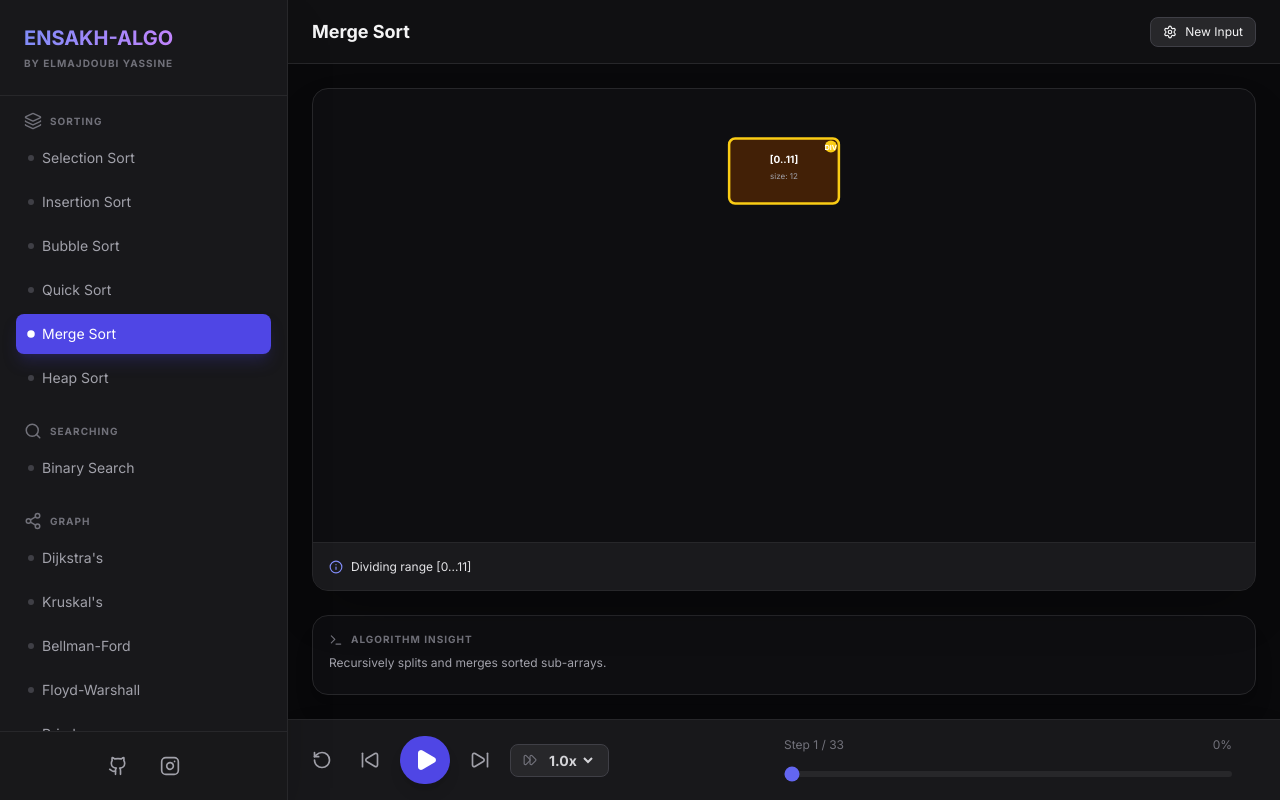
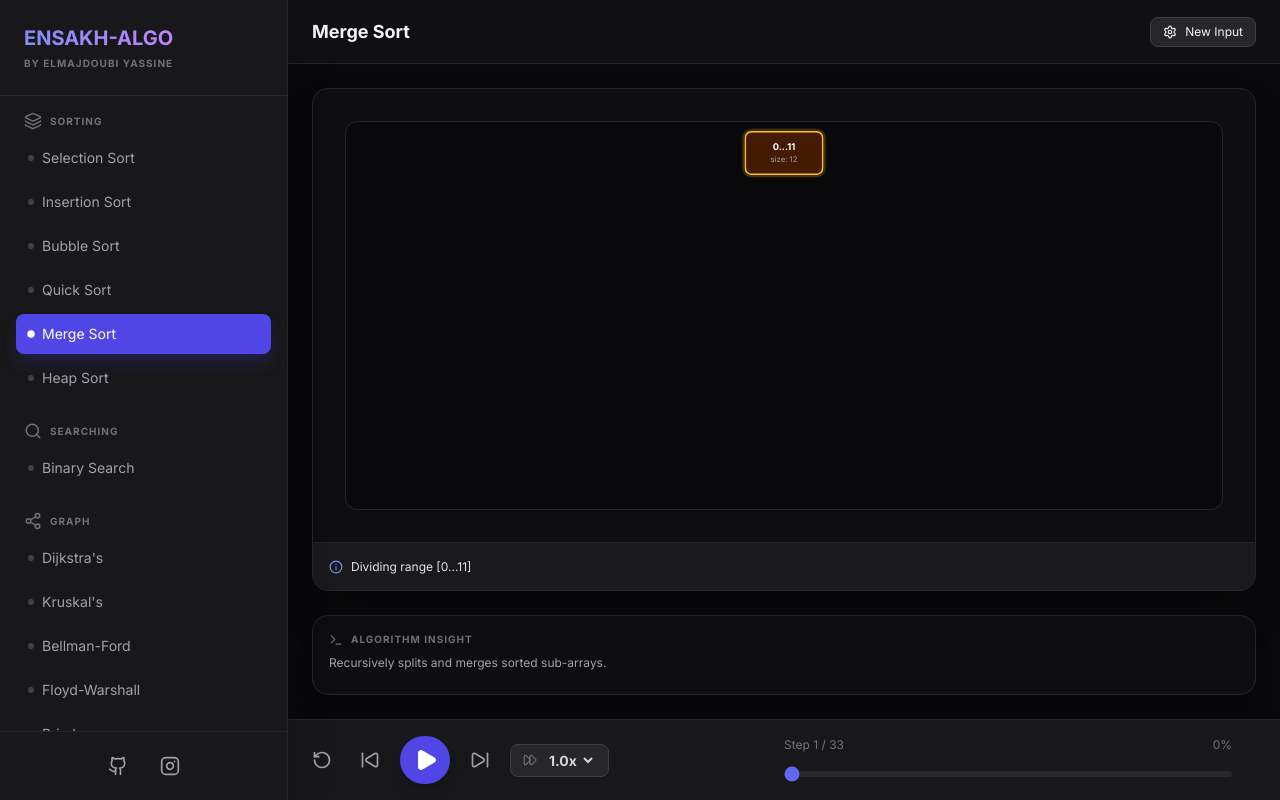
Before and after one commit to itsya-ssine/algo-visualiser, a React (Vite) app: page / in a window 1280 px wide. Both pictures are taken after a click on the button "Merge Sort". Built offline with nearby package versions, Linux system fonts and the light colour scheme.

Commit message:
adjust trees

```diff
--- a/components/Visualizer.tsx
+++ b/components/Visualizer.tsx
@@ -193,10 +193,10 @@ const TreeView: React.FC<{ treeState: TreeNode[] }> = ({ treeState }) => {
   const calculatePositions = (nodes: TreeNode[]): { [key: number]: { x: number; y: number } } => {
     const positions: { [key: number]: { x: number; y: number } } = {};
     const depth = Math.ceil(Math.log2(nodes.length + 1));
-    const horizontalPadding = 40;
+    const horizontalPadding = 20;
     const availableWidth = svgSize.width - horizontalPadding;
-    const baseOffset = availableWidth / 4;
-    const minXOffset = Math.max(25, svgSize.width / 20);
+    const baseOffset = availableWidth / 3.8;
+    const minXOffset = Math.max(20, svgSize.width / 20);
 
     const traverse = (idx: number, xPos: number, yPos: number, xOffset: number) => {
       if (idx >= nodes.length) return;
@@ -281,18 +281,20 @@ const TreeView: React.FC<{ treeState: TreeNode[] }> = ({ treeState }) => {
 };
 
 const MergeView: React.FC<{ mergeState: { nodes: MergeNode[]; array: number[] } }> = ({ mergeState }) => {
-  const { nodes, array } = mergeState;
-  const containerRef = React.useRef<HTMLDivElement>(null);
+  const { nodes } = mergeState;
   const svgRef = React.useRef<SVGSVGElement>(null);
   const [svgSize, setSvgSize] = React.useState({ width: 800, height: 600 });
-  const [isMobile, setIsMobile] = React.useState(window.innerWidth < 768);
+  const [isMobile, setIsMobile] = React.useState(typeof window !== 'undefined' && window.innerWidth < 768);
 
+  // Responsive logic
   React.useEffect(() => {
     const updateSize = () => {
       setIsMobile(window.innerWidth < 768);
       if (svgRef.current?.parentElement) {
-        const parent = svgRef.current.parentElement;
-        setSvgSize({ width: parent.clientWidth, height: parent.clientHeight - 60 });
+        setSvgSize({
+          width: svgRef.current.parentElement.clientWidth,
+          height: Math.max(500, svgRef.current.parentElement.clientHeight)
+        });
       }
     };
     updateSize();
@@ -300,92 +302,96 @@ const MergeView: React.FC<{ mergeState: { nodes: MergeNode[]; array: number[] }
     return () => window.removeEventListener('resize', updateSize);
   }, []);
 
+  // Constants
   const maxLevels = Math.max(...nodes.map(n => n.level), 0) + 1;
-  const levelHeight = Math.max(isMobile ? 70 : 90, svgSize.height / (maxLevels + 0.5));
-  const nodeWidth = isMobile ? Math.max(60, Math.min(90, svgSize.width / 10)) : Math.max(80, Math.min(120, svgSize.width / 8));
-  const nodeHeight = isMobile ? 50 : 65;
-  const fontSize = isMobile ? Math.max(8, Math.min(11, svgSize.width / 110)) : Math.max(10, Math.min(13, svgSize.width / 95));
-  const detailFontSize = isMobile ? Math.max(6, Math.min(8, svgSize.width / 140)) : Math.max(8, Math.min(10, svgSize.width / 120));
-  const strokeWidth = Math.max(2, svgSize.width / 350);
+  const paddingY = 40;
+  const levelHeight = (svgSize.height - paddingY * 2) / (maxLevels || 1);
+  const nodeWidth = isMobile ? 70 : 100;
+  const nodeHeight = isMobile ? 45 : 55;
 
-  const calculateNodeX = (node: MergeNode) => {
-    const spread = svgSize.width / (Math.pow(2, node.level) + 1);
-    const indexAtLevel = nodes.filter(n => n.level === node.level).findIndex(n => n.id === node.id);
-    return spread * (indexAtLevel + 1);
+  // Better X calculation: Centers nodes based on the count at that specific level
+  const getX = (node: MergeNode) => {
+    const levelNodes = nodes
+      .filter(n => n.level === node.level)
+      .sort((a, b) => a.left - b.left);
+
+    const count = levelNodes.length;
+    const idx = levelNodes.findIndex(n => n.id === node.id);
+
+    // Spread nodes evenly across the width
+    const spacing = svgSize.width / (count + 1);
+    return spacing * (idx + 1);
   };
 
-  const getStateLabel = (state?: string) => {
-    if (state === 'dividing') return 'DIV';
-    if (state === 'merging') return 'MRG';
-    if (state === 'completed') return 'OK';
-    return '';
+  const getStatusColors = (state?: string) => {
+    switch(state) {
+      case 'dividing': return { stroke: '#fbbf24', fill: '#451a03', glow: 'rgba(251, 191, 36, 0.4)' };
+      case 'merging': return { stroke: '#f97316', fill: '#431407', glow: 'rgba(249, 115, 22, 0.4)' };
+      case 'completed': return { stroke: '#4ade80', fill: '#064e3b', glow: 'rgba(74, 222, 128, 0.2)' };
+      default: return { stroke: '#52525b', fill: '#18181b', glow: 'transparent' };
+    }
   };
 
   return (
-    <div ref={containerRef} className="w-full h-full overflow-hidden flex flex-col">
-      <div className="flex-1 overflow-auto w-full">
-        <svg ref={svgRef} className="w-full" style={{ minHeight: `${svgSize.height}px` }}
-          viewBox={`0 0 ${svgSize.width} ${svgSize.height}`} preserveAspectRatio="xMidYMid meet">
-          {nodes.map((node, idx) => {
-            const parentLevel = node.level - 1;
-            const parentNodes = nodes.filter(n => n.level === parentLevel);
-            const parentNode = parentNodes.find(p =>
-              (p.left <= node.left && node.right <= p.right)
-            );
+    <div className="w-full h-full bg-[#09090b] rounded-xl overflow-hidden border border-zinc-800">
+      <svg
+        ref={svgRef}
+        className="w-full h-full"
+        viewBox={`0 0 ${svgSize.width} ${svgSize.height}`}
+        preserveAspectRatio="xMidYMin meet"
+      >
+        {/* Connections */}
+        {nodes.map((node) => {
+          const parent = nodes.find(p => p.level === node.level - 1 && node.left >= p.left && node.right <= p.right);
+          if (!parent) return null;
 
-            if (!parentNode) return null;
-
-            const parentX = calculateNodeX(parentNode);
-            const parentY = parentNode.level * levelHeight + 50;
-            const childX = calculateNodeX(node);
-            const childY = node.level * levelHeight + 50;
+          const x1 = getX(parent), y1 = parent.level * levelHeight + paddingY;
+          const x2 = getX(node), y2 = node.level * levelHeight + paddingY;
 
           return (
-              <line key={`line-${idx}`} x1={parentX} y1={parentY} x2={childX} y2={childY}
-                stroke="#3f3f46" strokeWidth={strokeWidth} strokeDasharray={node.state === 'completed' ? '0' : '4,2'} />
+            <path
+              key={`line-${node.id}`}
+              d={`M ${x1} ${y1} C ${x1} ${(y1 + y2) / 2}, ${x2} ${(y1 + y2) / 2}, ${x2} ${y2}`}
+              fill="none"
+              stroke={node.state ? getStatusColors(node.state).stroke : '#27272a'}
+              strokeWidth="2"
+              strokeDasharray={node.state === 'completed' ? "0" : "4 4"}
+              className="transition-all duration-500"
+            />
           );
         })}
 
+        {/* Nodes */}
         {nodes.map((node) => {
-            const x = calculateNodeX(node);
-            const y = node.level * levelHeight + 50;
-
-            let fill = '#18181b';
-            let stroke = '#52525b';
-
-            if (node.state === 'dividing') {
-              stroke = '#facc15';
-              fill = '#422006';
-            } else if (node.state === 'merging') {
-              stroke = '#f97316';
-              fill = '#7c2d12';
-            } else if (node.state === 'completed') {
-              stroke = '#4ade80';
-              fill = '#064e3b';
-            }
+          const x = getX(node);
+          const y = node.level * levelHeight + paddingY;
+          const { stroke, fill, glow } = getStatusColors(node.state);
 
           return (
-              <g key={node.id}>
-                <rect x={x - nodeWidth / 2} y={y - nodeHeight / 2} width={nodeWidth} height={nodeHeight} rx="6"
-                  fill={fill} stroke={stroke} strokeWidth={strokeWidth} />
-
-                <text x={x} y={y - 8} fill="white" fontSize={fontSize} fontWeight="bold" textAnchor="middle" className="pointer-events-none select-none">
-                  [{node.left}..{node.right}]
+            <g key={node.id} className="transition-all duration-700 ease-in-out">
+              {/* Outer Glow */}
+              <rect
+                x={x - nodeWidth / 2 - 4} y={y - nodeHeight / 2 - 4}
+                width={nodeWidth + 8} height={nodeHeight + 8} rx="12"
+                fill={glow} className="animate-pulse"
+              />
+              {/* Main Card */}
+              <rect
+                x={x - nodeWidth / 2} y={y - nodeHeight / 2}
+                width={nodeWidth} height={nodeHeight} rx="8"
+                fill={fill} stroke={stroke} strokeWidth="2"
+              />
+              {/* Content */}
+              <text x={x} y={y - 4} fill="white" fontSize={isMobile ? "10" : "12"} fontWeight="bold" textAnchor="middle" className="select-none">
+                {node.left === node.right ? array[node.left] : `${node.left}...${node.right}`}
               </text>
-
-                <text x={x} y={y + 8} fill="#a1a1aa" fontSize={detailFontSize} textAnchor="middle" className="pointer-events-none select-none">
+              <text x={x} y={y + 12} fill="#a1a1aa" fontSize={isMobile ? "8" : "10"} textAnchor="middle" className="select-none">
                 size: {node.right - node.left + 1}
-                </text>
-
-                <circle cx={x + nodeWidth / 2 - 8} cy={y - nodeHeight / 2 + 8} r="6" fill={stroke} />
-                <text x={x + nodeWidth / 2 - 8} y={y - nodeHeight / 2 + 11} fill="white" fontSize={detailFontSize - 1} fontWeight="bold" textAnchor="middle" className="pointer-events-none select-none">
-                  {getStateLabel(node.state)}
               </text>
             </g>
           );
         })}
       </svg>
-      </div>
     </div>
   );
 };
```
Lines whose indentation alone changed are shown as unchanged.
